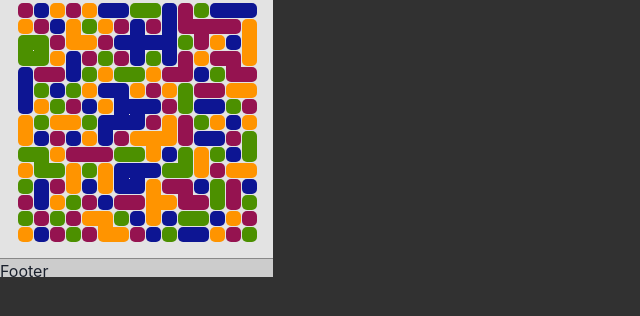
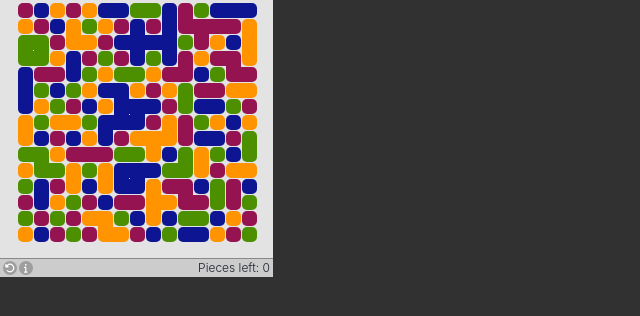
Before and after one commit to FUGAMARU/color-junction, a React (Create React App) app: page / in a window 1280 px wide. Shown: the top 316 px of the page, without its empty margins (0-640 px from the left). Built offline with nearby package versions, Linux system fonts and the light colour scheme.

Commit message:
[Add] フッターのUIを追加

```diff
--- a/package.json
+++ b/package.json
@@ -6,6 +6,10 @@
     "@chakra-ui/react": "^2.4.3",
     "@emotion/react": "^11.10.5",
     "@emotion/styled": "^11.10.5",
+    "@fortawesome/fontawesome-svg-core": "^6.2.1",
+    "@fortawesome/free-regular-svg-icons": "^6.2.1",
+    "@fortawesome/free-solid-svg-icons": "^6.2.1",
+    "@fortawesome/react-fontawesome": "^0.2.0",
     "@testing-library/jest-dom": "^5.14.1",
     "@testing-library/react": "^13.0.0",
     "@testing-library/user-event": "^13.2.1",
--- a/src/App.tsx
+++ b/src/App.tsx
@@ -2,10 +2,14 @@
 import { useColorJunction } from "./useColorJunction"
 
 // Chakra UI Components
-import { Box, Flex, VStack, HStack } from "@chakra-ui/react"
+import { Box, Flex, Text, VStack, HStack } from "@chakra-ui/react"
 
 // Custom Components
 import Tile from "./Tile"
+
+// Font Awesome
+import { FontAwesomeIcon } from "@fortawesome/react-fontawesome"
+import { faRotateLeft, faInfo } from "@fortawesome/free-solid-svg-icons"
 
 // Type
 import { hex } from "./ts/types/Color"
@@ -45,7 +49,17 @@ const App = () => {
           })}
         </VStack>
       </Box>
-      <Box w={`${18.2 * width}px`} h="19px" bg="#cccccc" borderTop="solid 1px #888888">Footer</Box>
+      <Flex w={`${18.2 * width}px`} h="19px" px="3px" justify="space-between" align="center" bg="#cccccc" borderTop="solid 1px #888888">
+        <Flex align="center">
+          <Flex h="14px" w="14px" mr="1px" justify="center" align="center" bg="#9e9e9e" borderRadius="50%" >
+            <FontAwesomeIcon icon={faRotateLeft} color="white" width="10px" height="10px"></FontAwesomeIcon>
+          </Flex>
+          <Flex h="14px" w="14px" ml="1px" justify="center" align="center" bg="#9e9e9e" borderRadius="50%" >
+            <FontAwesomeIcon icon={faInfo} color="white" width="3.5px" height="3.5px"></FontAwesomeIcon>
+          </Flex>
+        </Flex>
+        <Text fontSize="12px" fontWeight="light">Pieces left: 0</Text>
+      </Flex>
     </Box>
   )
 }
```
Also changed, not shown: 1 other file (tests, documents, lock files or other folders).
